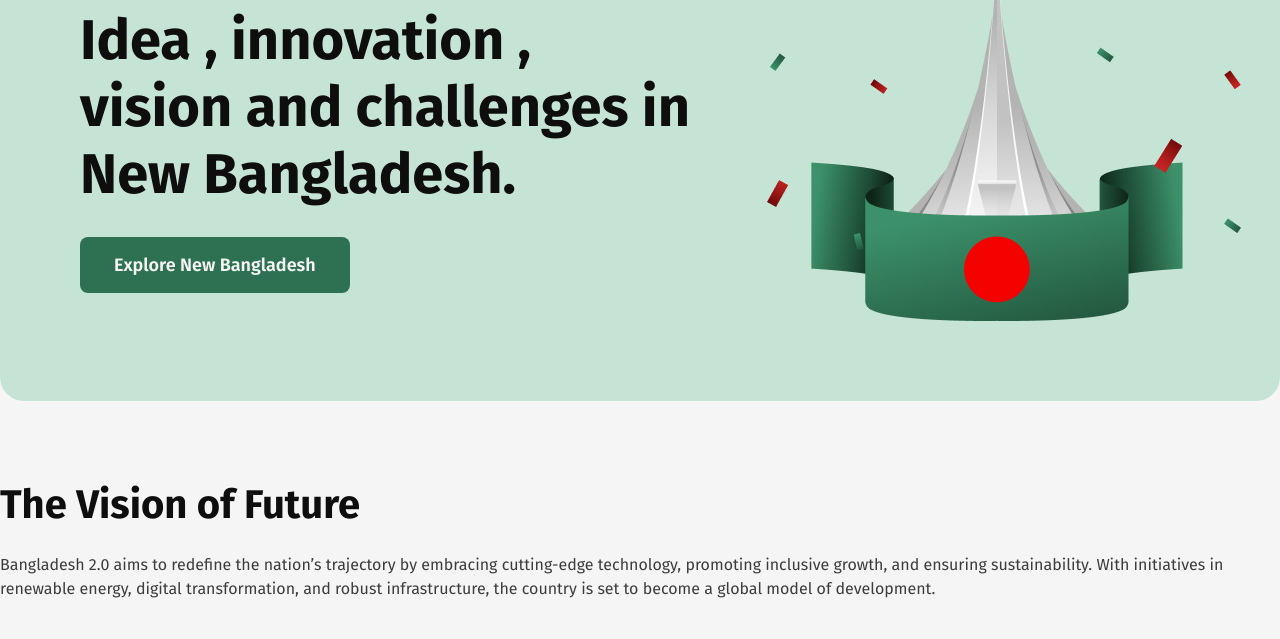
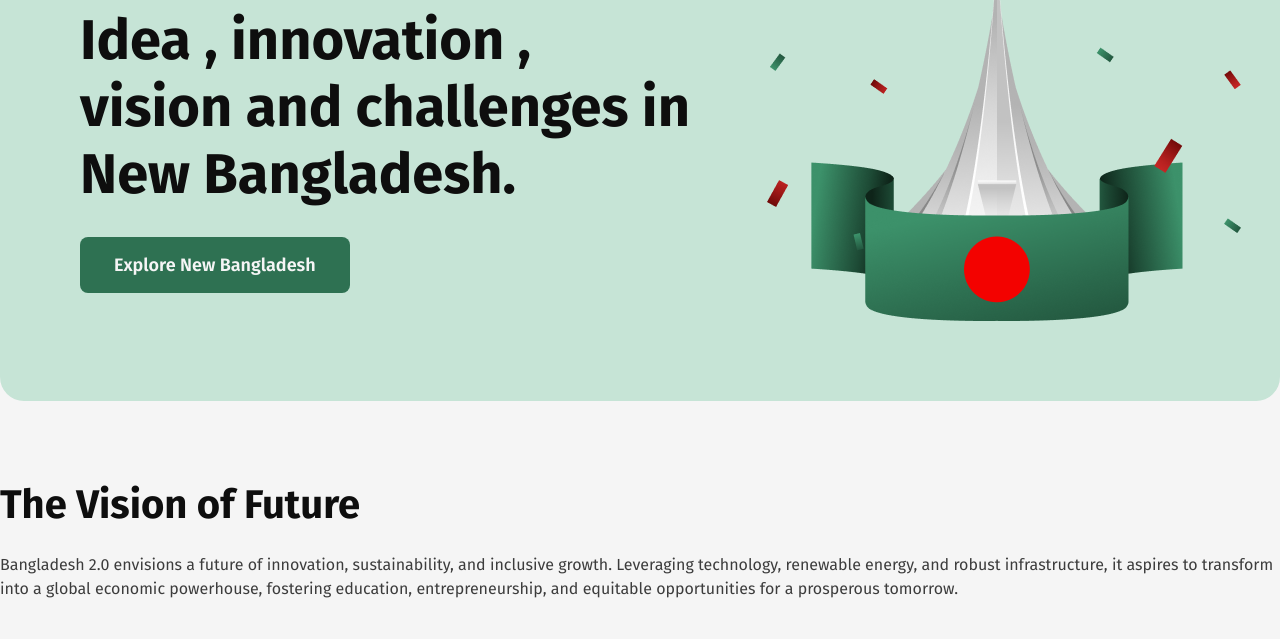
Before and after one commit to akibbhai/assignment-1, a plain HTML site: page index.html in a window 1280 px wide. Shown: the part 239-878 px from the top of the page. Drawn offline with Linux system fonts and the light colour scheme.

Commit message:
inprove css

```diff
--- a/index.html
+++ b/index.html
@@ -31,7 +31,7 @@
         <section class="vision-container">
             <div class="vision-box-caption">
                 <h2 class="sub-title">The Vision of Future</h2>
-                <p class="details">Bangladesh 2.0 aims to redefine the nation’s trajectory by embracing cutting-edge technology, promoting inclusive growth, and ensuring sustainability. With initiatives in renewable energy, digital transformation, and robust infrastructure, the country is set to become a global model of development.</p>
+                <p class="details">Bangladesh 2.0 envisions a future of innovation, sustainability, and inclusive growth. Leveraging technology, renewable energy, and robust infrastructure, it aspires to transform into a global economic powerhouse, fostering education, entrepreneurship, and equitable opportunities for a prosperous tomorrow.</p>
             </div>
             <div class="vision-box">
                 <div class="box-primary box-1">
```
